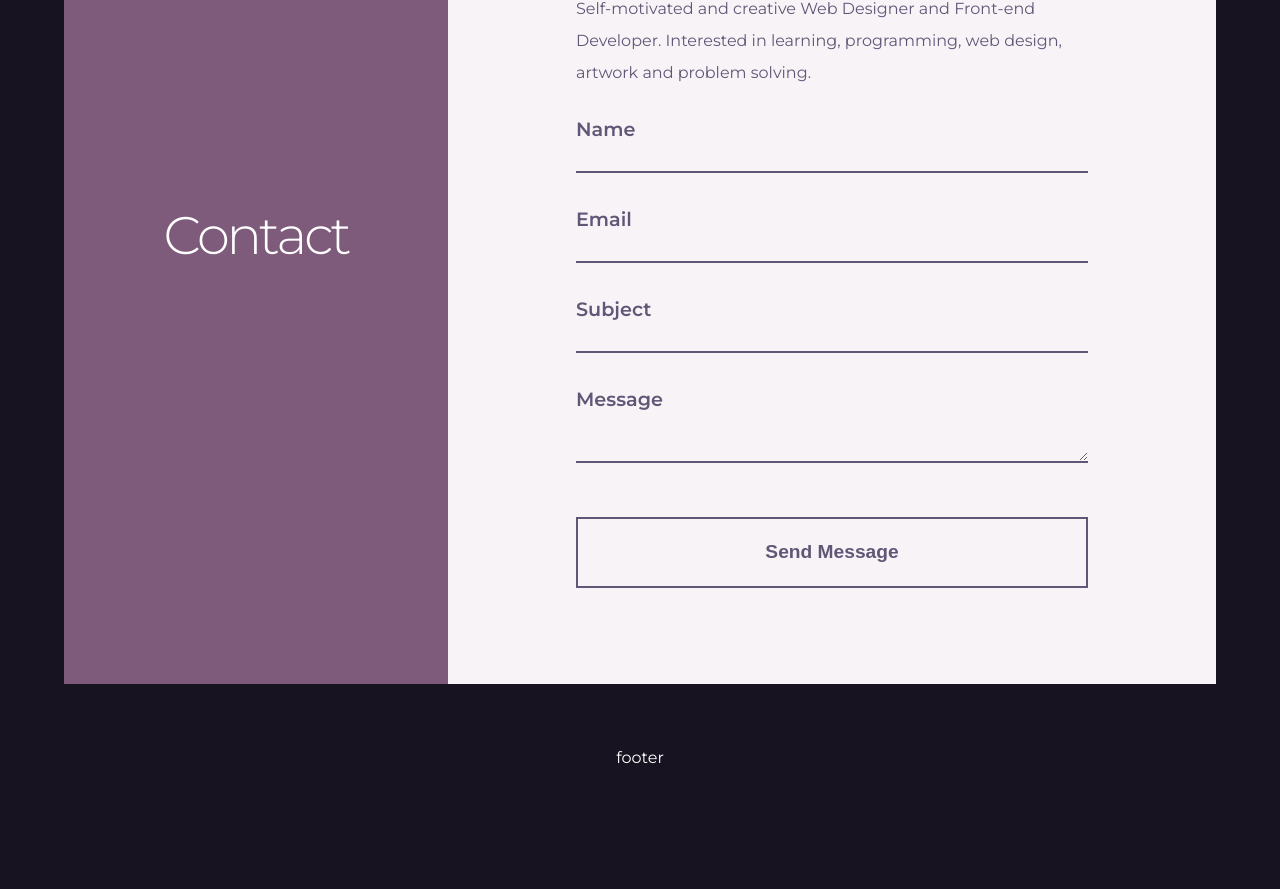
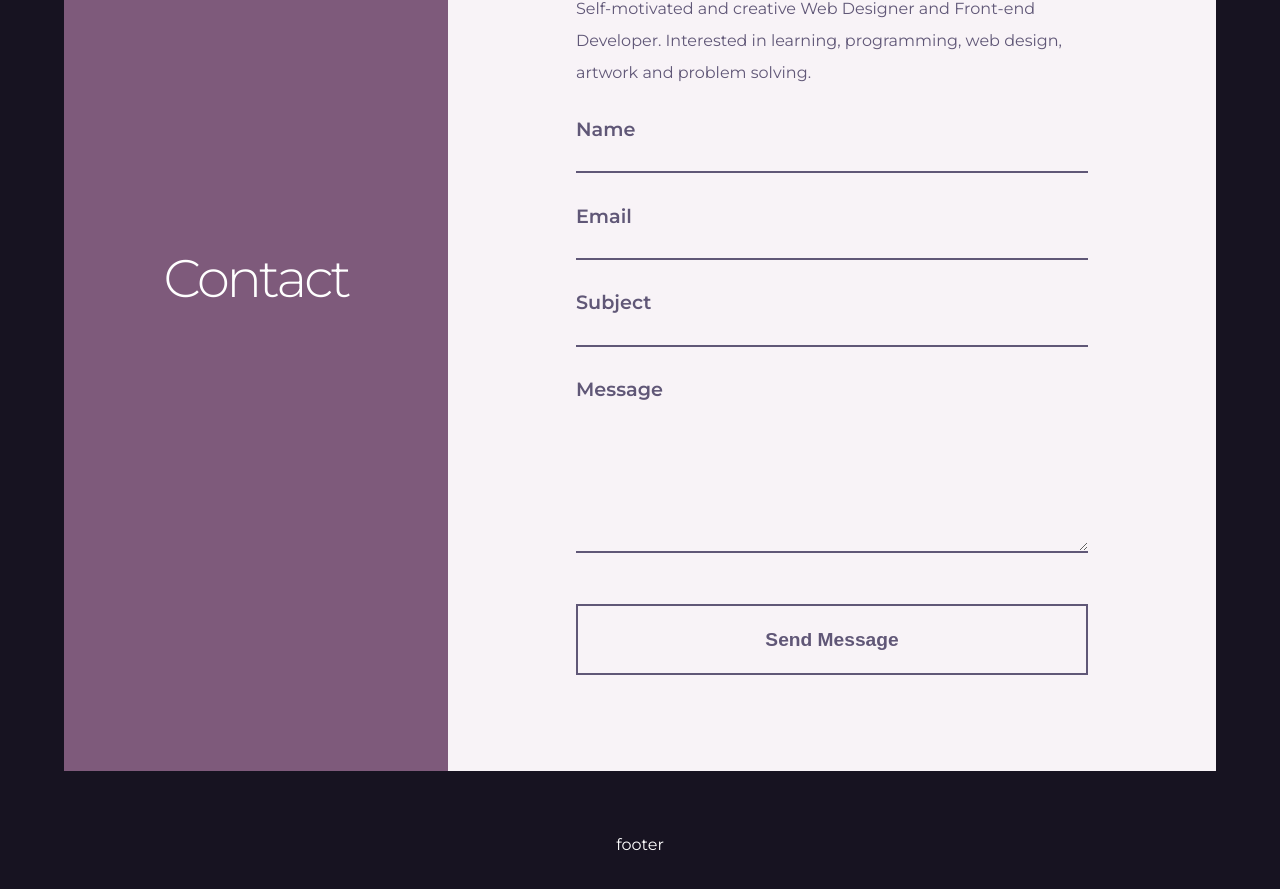
Before and after one commit to Helya-Moradi/Portfolio, a React app: page / in a window 1280 px wide. Shown: the part 5018-5907 px from the top of the page. Before the commit the page ends 5881 px from the top, so only its background shows below. Built offline with nearby package versions, Linux system fonts and the light colour scheme.

Commit message:
feat: contact section chnage style and add state for contact form

```diff
--- a/src/sections/main_content/sections/contact/index.sass
+++ b/src/sections/main_content/sections/contact/index.sass
@@ -23,7 +23,7 @@
     .contactForm
       display: flex
       flex-direction: column
-      gap: 3.4em
+      gap: 3.2rem
 
       .inputWrapper
         position: relative
@@ -61,6 +61,7 @@
         font-size: 1.2rem
         font-weight: 600
         color: $purple6
+        cursor: pointer
         transition: .3s
 
         &:hover
--- a/src/sections/main_content/sections/contact/index.tsx
+++ b/src/sections/main_content/sections/contact/index.tsx
@@ -1,7 +1,31 @@
 import Template from "src/sections/main_content/components/template";
 import style from "./index.sass"
+import {useEffect, useState} from "react";
 
 function Contact() {
+    const [contactData, setContactData] = useState({
+        name: '',
+        email: '',
+        subject: '',
+        message: ''
+    })
+
+    type objType = {
+        name?: string,
+        email?: string,
+        subject?: string,
+        message?: string
+
+    }
+
+    const setContactDataValue = (obj: objType) => {
+        setContactData(prev => ({...prev, ...obj}))
+    }
+
+    const contactFormSubmitHandler = () => {
+        // TODO: send email
+    }
+
     return (
         <div className={style.contactContainer}>
             <Template title='Contact' color='lightPurple' direction='ltr'>
@@ -15,28 +39,47 @@ function Contact() {
                         programming, web design, artwork and problem solving.
                     </p>
 
-                    <form className={style.contactForm}>
+                    <form
+                        className={style.contactForm}
+                        onSubmit={contactFormSubmitHandler}
+                    >
                         <div className={style.inputWrapper}>
                             <label>Name</label>
-                            <input type="text"/>
+                            <input
+                                type="text"
+                                onChange={e => {
+                                    setContactDataValue({name: e.target.value})
+                                }}/>
                         </div>
 
                         <div className={style.inputWrapper}>
                             <label>Email</label>
-                            <input type="text"/>
+                            <input
+                                type="email"
+                                onChange={e => {
+                                    setContactDataValue({email: e.target.value})
+                                }}/>
                         </div>
 
                         <div className={style.inputWrapper}>
                             <label>Subject</label>
-                            <input type="text"/>
+                            <input
+                                type="text"
+                                onChange={e => {
+                                    setContactDataValue({subject: e.target.value})
+                                }}/>
                         </div>
 
                         <div className={style.inputWrapper}>
                             <label>Message</label>
-                            <textarea/>
+                            <textarea
+                                rows={7}
+                                onChange={e => {
+                                    setContactDataValue({message: e.target.value})
+                                }}/>
                         </div>
 
-                        <button>
+                        <button type="submit">
                             Send Message
                         </button>
                     </form>
```
